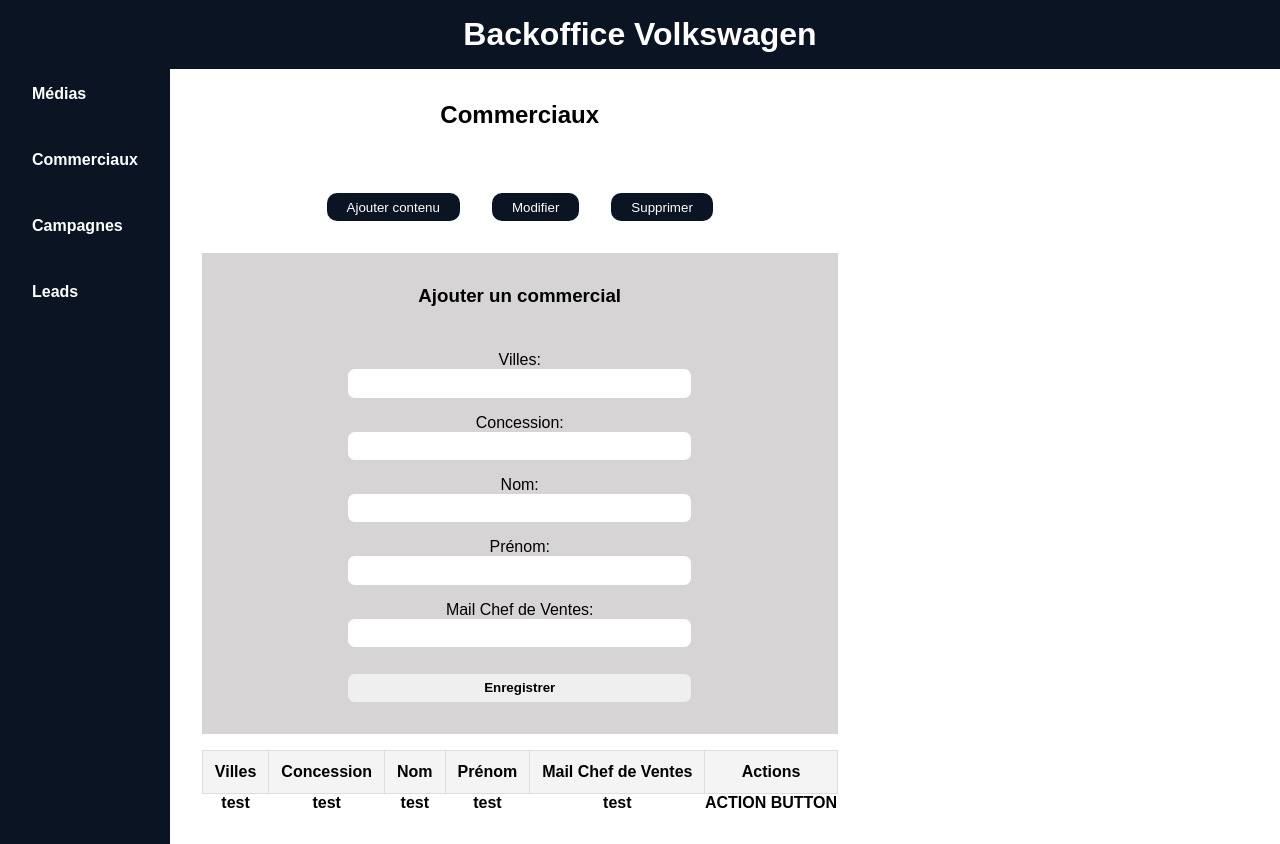
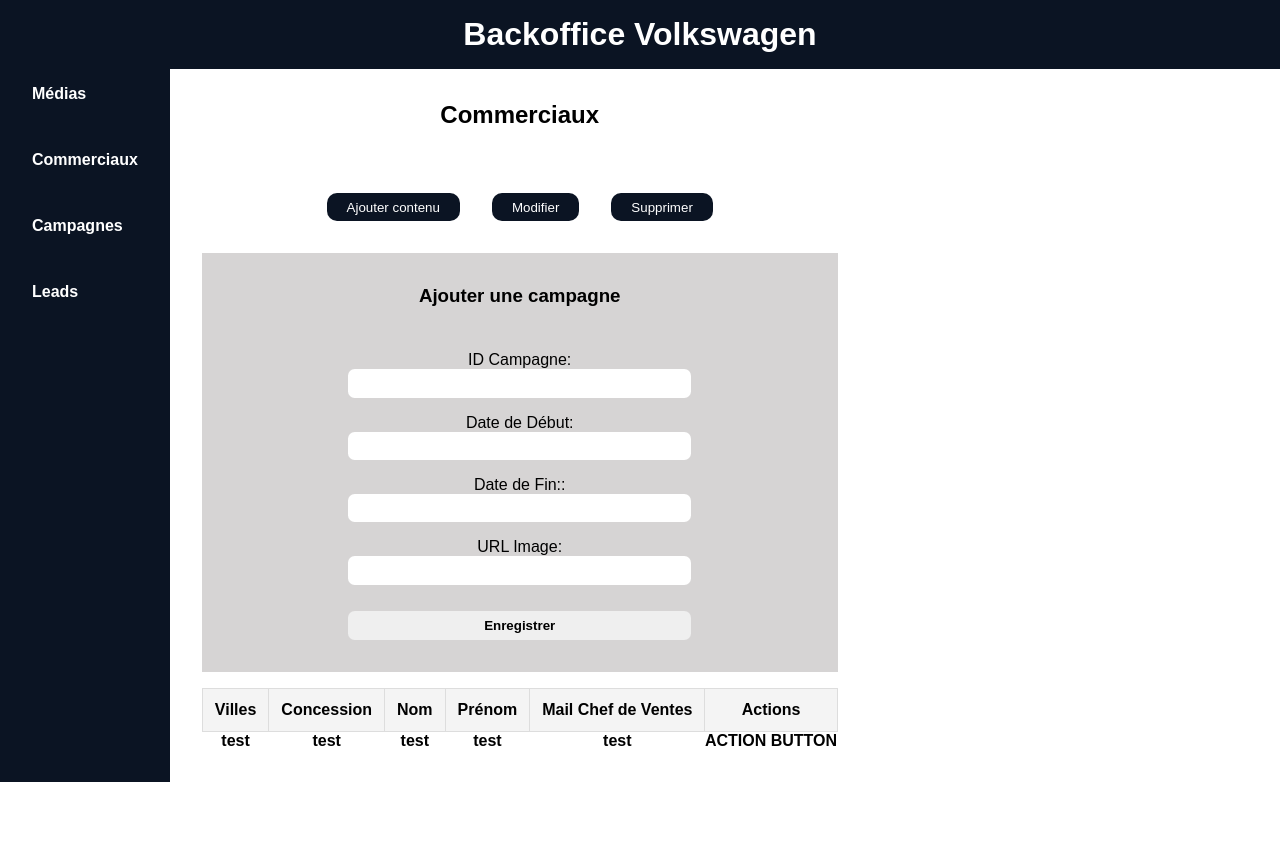
Before and after one commit to WadieBenabdouh/backoffice-volkswagen-main, a React (Vite) app: page / in a window 1280 px wide. After the commit the page ends 800 px from the top, so only its background shows below. Built offline with nearby package versions, Linux system fonts and the light colour scheme.

Commit message:
<CampagnesDashboard/> done creating its form for the main dashboard

```diff
--- a/src/components/Dashboard/Dashboard.jsx
+++ b/src/components/Dashboard/Dashboard.jsx
@@ -1,6 +1,7 @@
 import classes from "./Dashboard.module.scss";
 import MediasDashboard from "../pages/Medias/MediaDasboard";
 import CommerciauxDashboard from "../pages/Commerciaux/CommerciauxDashboard";
+import CampagnesDashboard from "../pages/Campagnes/CampagnesDashboard";
 
 function Dashboard() {
   return (
@@ -38,7 +39,8 @@ function Dashboard() {
         {/* SELECTED PAGE AS COMPONENT- 4/4*/}
         <section className={`${classes.rightPanel}`}>
           {/* <MediasDashboard /> */}
-          <CommerciauxDashboard />
+          {/* <CommerciauxDashboard /> */}
+          <CampagnesDashboard/>
         </section>
 
         {/* SELECTED PAGE AS COMPONENT - 4/4 END*/}
--- a/src/components/pages/Campagnes/CampagnesDashboard.jsx
+++ b/src/components/pages/Campagnes/CampagnesDashboard.jsx
@@ -0,0 +1,63 @@
+import classes from "./CampagnesDashboard.module.scss";
+
+function CampagnesDashboard() {
+  return (
+    <>
+      <section className={`${classes.CampagnesDashboard}`}>
+        <h2>Commerciaux</h2>
+
+        <form>
+          <div className={`${classes.buttons}`}>
+            <button>Ajouter contenu</button>
+            <button>Modifier</button>
+            <button>Supprimer</button>
+          </div>
+
+          <section className={`${classes.formCard}`}>
+            <h3>Ajouter une campagne</h3>
+
+            <label htmlFor="ID-Campagne">ID Campagne:</label>
+            <input type="text" />
+
+            <label htmlFor="startDate">Date de Début:</label>
+            <input type="text" />
+
+            <label htmlFor="endDate">Date de Fin::</label>
+            <input type="text" />
+
+            <label htmlFor="url-image">URL Image:</label>
+            <input type="text" />
+
+            <button type="submit">Enregistrer</button>
+          </section>
+
+          <table>
+            <thead>
+              <tr>
+                <th>Villes</th>
+                <th>Concession</th>
+                <th>Nom</th>
+                <th>Prénom</th>
+                <th>Mail Chef de Ventes</th>
+                <th>Actions</th>
+              </tr>
+            </thead>
+
+            <tbody id="commerciaux-filledDataTable">
+              <tr>
+                <th>test</th>
+                <th>test</th>
+                <th>test</th>
+                <th>test</th>
+                <th>test</th>
+                <th>ACTION BUTTON</th>
+              </tr>
+            </tbody>
+          </table>
+        </form>
+      </section>
+    </>
+  );
+}
+
+export default CampagnesDashboard;
--- a/src/components/pages/Campagnes/CampagnesDashboard.module.scss
+++ b/src/components/pages/Campagnes/CampagnesDashboard.module.scss
@@ -0,0 +1,83 @@
+// COLOR VARIABLES
+$dark-blue: #0B1423;
+
+.CampagnesDashboard {
+    display: flex;
+    flex-direction: column;
+    align-items: center;
+    padding: 2em;
+    gap: 2em;
+
+    form {
+        display: flex;
+        flex-direction: column;
+        align-items: center;
+
+        .buttons {
+            display: flex;
+            gap: 2em;
+            padding: 2em;
+
+            button {
+                cursor: pointer;
+                padding: 0.5em 1.5em;
+                border-radius: 10px;
+                border: none;
+                color: #fff;
+                background-color: $dark-blue;
+            }
+        }
+
+        .formCard {
+            padding: 2em;
+            background-color: rgb(214, 212, 212);
+            display: flex;
+            flex-direction: column;
+            align-items: center;
+            padding: 2em;
+            width: 100%;
+
+            h3 {
+                margin-bottom: 1.5em;
+            }
+
+            label {
+                margin-top: 1em;
+            }
+
+            input,
+            button {
+                width: 60%;
+                padding: 0.5em 1em;
+                border-radius: .5em;
+                border: none;
+            }
+
+            button {
+                margin-top: 2em;
+                cursor: pointer;
+                font-weight: bold;
+            }
+
+
+        }
+
+        table {
+            margin-top: 1em;
+            border-collapse: collapse;
+
+            thead {
+
+                tr {
+                    background-color: #f4f4f4;
+
+
+                    th {
+                        padding: 0.75em;
+                        border: 1px solid #ddd;
+                    }
+                }
+            }
+        }
+    }
+}
```
